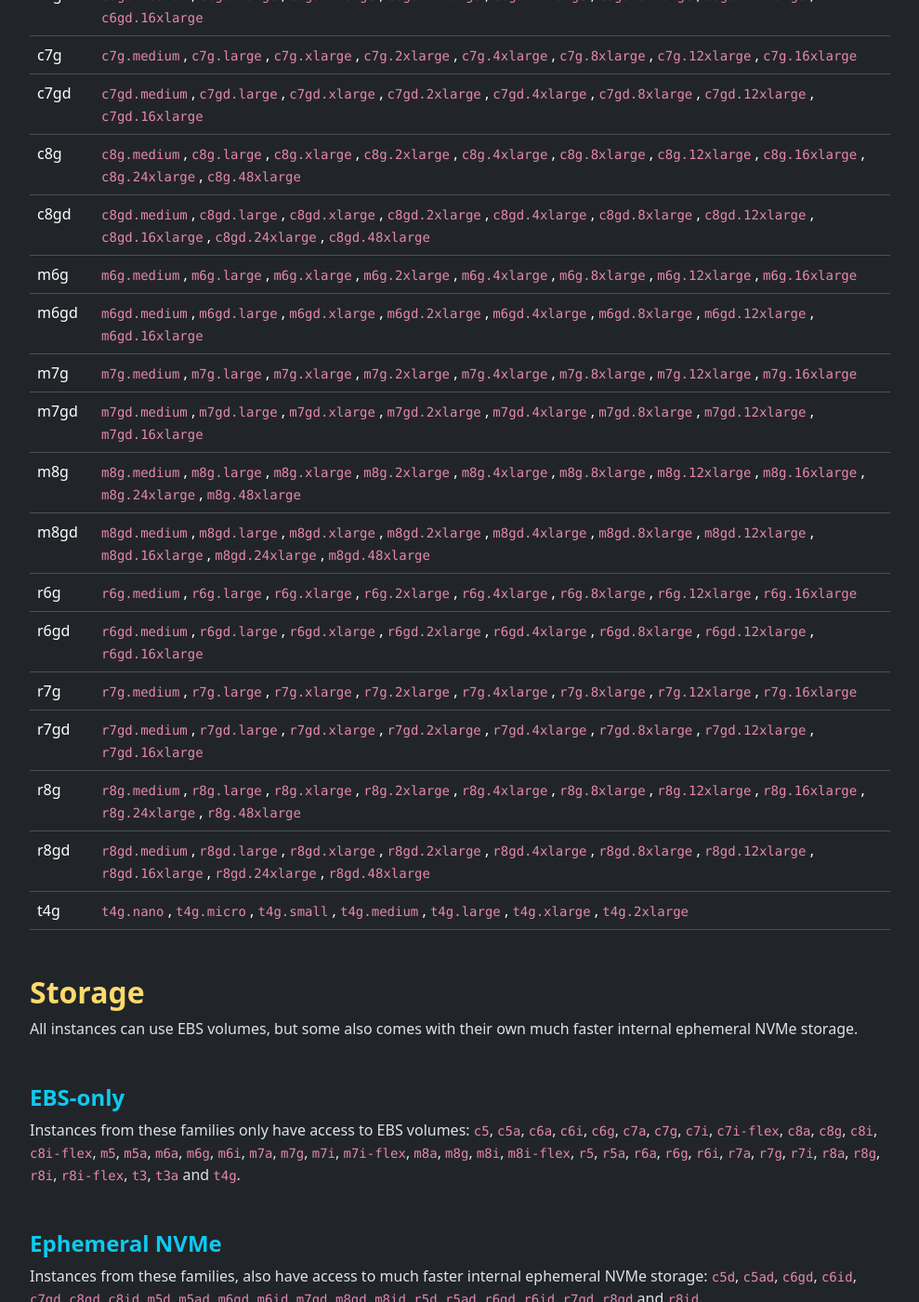
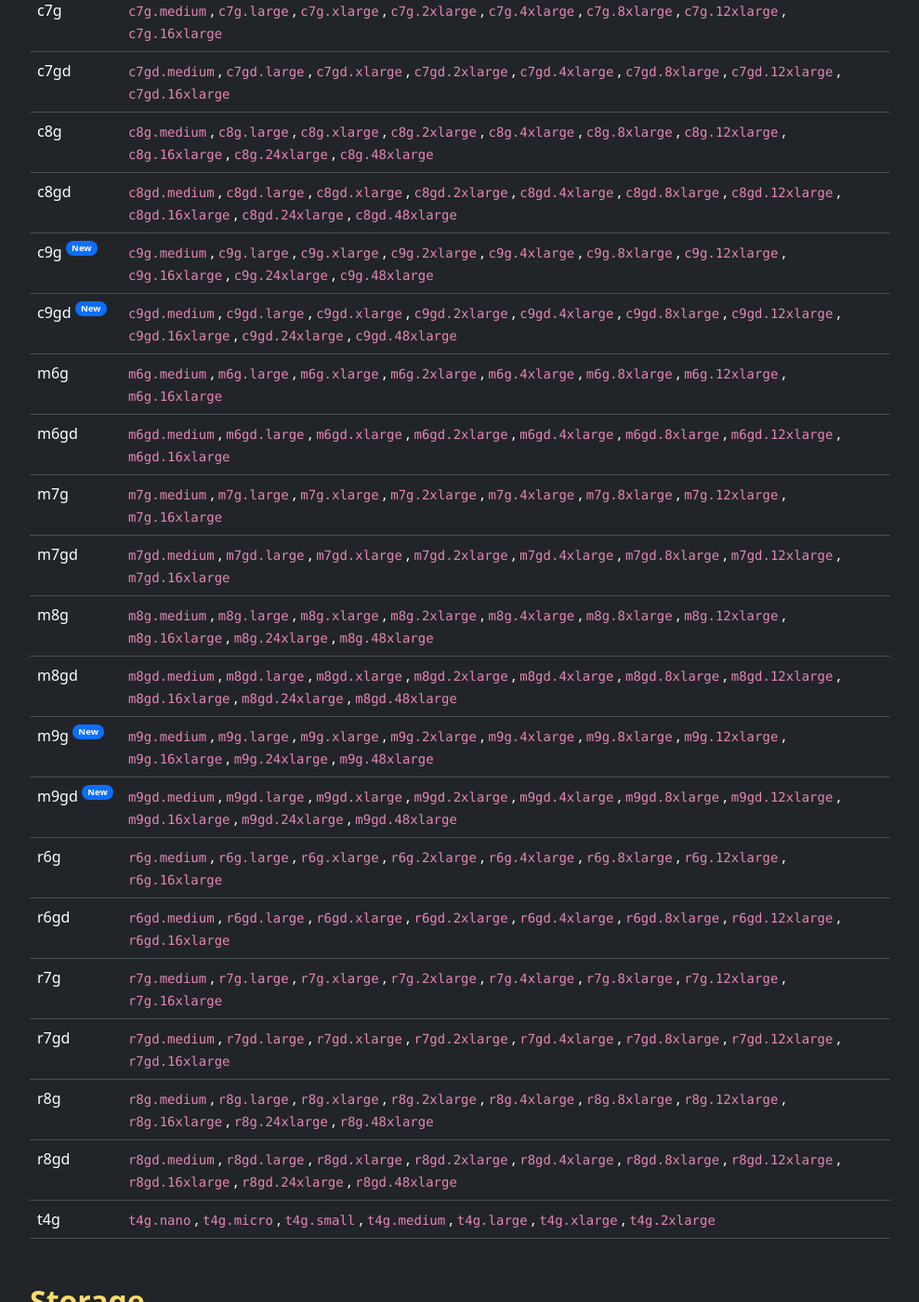
Before and after one commit to sprinters-sh/sprinters.sh, a Jekyll site: the page built from docs/instances.md, in a window 1280 px wide and 1400 px high, scrolled down 3768 px. Shown: the whole window at 93% size, without its empty margins (240-1229 px from the left). Built offline with Jekyll 4.4.1, drawn with Linux system fonts in a browser that asks for light colours; some of the changed text lies outside the part shown.

Commit message:
AWS c9g, c9gd, m9g and m9gd instance support

```diff
--- a/_config.yml
+++ b/_config.yml
@@ -10,6 +10,7 @@ exclude:
   - docker-compose.yml
   - Dockerfile
   - README.md
+  - CLAUDE.md
   - CNAME
   - "*.pdn"
   - "*.drawio"
--- a/_data/new.yml
+++ b/_data/new.yml
@@ -1,3 +1,9 @@
+- date: "2026-07-21"
+  title: "AWS <code>c9g</code>, <code>c9gd</code>, <code>m9g</code> and <code>m9gd</code> instance support"
+  href: "/docs/instances#types"
+  image: "/assets/new/2026-07-21-cm9gd.png"
+  details: "The newest generation of AWS Graviton-based compute-optimized and general-purpose instances with and without local NVMe storage are now available to run your jobs!"
+
 - date: "2026-03-27"
   title: "Automatically rerun spot jobs as on-demand on instance reclaim"
   href: "/docs/spot#rerun"
--- a/docs/instances.md
+++ b/docs/instances.md
@@ -40,7 +40,7 @@ These instances support between 1 and 384 vCPUs and 0.5 and 3072 GiB of RAM.
 | c7i-flex | `c7i-flex.large` , `c7i-flex.xlarge` , `c7i-flex.2xlarge` , `c7i-flex.4xlarge` , `c7i-flex.8xlarge` , `c7i-flex.12xlarge` , `c7i-flex.16xlarge` |
 | c8i | `c8i.large` , `c8i.xlarge` , `c8i.2xlarge` , `c8i.4xlarge` , `c8i.8xlarge` , `c8i.12xlarge` , `c8i.16xlarge` , `c8i.24xlarge` , `c8i.32xlarge` , `c8i.48xlarge` , `c8i.96xlarge` |
 | c8i-flex | `c8i-flex.large` , `c8i-flex.xlarge` , `c8i-flex.2xlarge` , `c8i-flex.4xlarge` , `c8i-flex.8xlarge` , `c8i-flex.12xlarge` , `c8i-flex.16xlarge` |
-| <nobr>c8id <span class="badge badge-super rounded-pill text-bg-primary">New</span></nobr> | `c8id.large` , `c8id.xlarge` , `c8id.2xlarge` , `c8id.4xlarge` , `c8id.8xlarge` , `c8id.12xlarge` , `c8id.16xlarge` , `c8id.24xlarge` , `c8id.32xlarge` , `c8id.48xlarge` , `c8id.96xlarge` |
+| c8id | `c8id.large` , `c8id.xlarge` , `c8id.2xlarge` , `c8id.4xlarge` , `c8id.8xlarge` , `c8id.12xlarge` , `c8id.16xlarge` , `c8id.24xlarge` , `c8id.32xlarge` , `c8id.48xlarge` , `c8id.96xlarge` |
 | m5 | `m5.large` , `m5.xlarge` , `m5.2xlarge` , `m5.4xlarge` , `m5.8xlarge` , `m5.12xlarge` , `m5.16xlarge` , `m5.24xlarge` |
 | m5d | `m5d.large` , `m5d.xlarge` , `m5d.2xlarge` , `m5d.4xlarge` , `m5d.8xlarge` , `m5d.12xlarge` , `m5d.16xlarge` , `m5d.24xlarge` |
 | m6i | `m6i.large` , `m6i.xlarge` , `m6i.2xlarge` , `m6i.4xlarge` , `m6i.8xlarge` , `m6i.12xlarge` , `m6i.16xlarge` , `m6i.24xlarge` , `m6i.32xlarge` |
@@ -49,14 +49,14 @@ These instances support between 1 and 384 vCPUs and 0.5 and 3072 GiB of RAM.
 | m7i-flex | `m7i-flex.large` , `m7i-flex.xlarge` , `m7i-flex.2xlarge` , `m7i-flex.4xlarge` , `m7i-flex.8xlarge` , `m7i-flex.12xlarge` , `m7i-flex.16xlarge` |
 | m8i | `m8i.large` , `m8i.xlarge` , `m8i.2xlarge` , `m8i.4xlarge` , `m8i.8xlarge` , `m8i.12xlarge` , `m8i.16xlarge` , `m8i.24xlarge` , `m8i.32xlarge` , `m8i.48xlarge` , `m8i.96xlarge` |
 | m8i-flex | `m8i-flex.large` , `m8i-flex.xlarge` , `m8i-flex.2xlarge` , `m8i-flex.4xlarge` , `m8i-flex.8xlarge` , `m8i-flex.12xlarge` , `m8i-flex.16xlarge` |
-| <nobr>m8id <span class="badge badge-super rounded-pill text-bg-primary">New</span></nobr> | `m8id.large` , `m8id.xlarge` , `m8id.2xlarge` , `m8id.4xlarge` , `m8id.8xlarge` , `m8id.12xlarge` , `m8id.16xlarge` , `m8id.24xlarge` , `m8id.32xlarge` , `m8id.48xlarge` , `m8id.96xlarge` |
+| m8id | `m8id.large` , `m8id.xlarge` , `m8id.2xlarge` , `m8id.4xlarge` , `m8id.8xlarge` , `m8id.12xlarge` , `m8id.16xlarge` , `m8id.24xlarge` , `m8id.32xlarge` , `m8id.48xlarge` , `m8id.96xlarge` |
 | r5 | `r5.large` , `r5.xlarge` , `r5.2xlarge` , `r5.4xlarge` , `r5.8xlarge` , `r5.12xlarge` , `r5.16xlarge` , `r5.24xlarge` |
 | r5d | `r5d.large` , `r5d.xlarge` , `r5d.2xlarge` , `r5d.4xlarge` , `r5d.8xlarge` , `r5d.12xlarge` , `r5d.16xlarge` , `r5d.24xlarge` |
 | r6i | `r6i.large` , `r6i.xlarge` , `r6i.2xlarge` , `r6i.4xlarge` , `r6i.8xlarge` , `r6i.12xlarge` , `r6i.16xlarge` , `r6i.24xlarge` , `r6i.32xlarge` |
 | r6id | `r6id.large` , `r6id.xlarge` , `r6id.2xlarge` , `r6id.4xlarge` , `r6id.8xlarge` , `r6id.12xlarge` , `r6id.16xlarge` , `r6id.24xlarge` , `r6id.32xlarge` |
 | r7i | `r7i.large` , `r7i.xlarge` , `r7i.2xlarge` , `r7i.4xlarge` , `r7i.8xlarge` , `r7i.12xlarge` , `r7i.16xlarge` , `r7i.24xlarge` , `r7i.48xlarge` |
 | r8i | `r8i.large` , `r8i.xlarge` , `r8i.2xlarge` , `r8i.4xlarge` , `r8i.8xlarge` , `r8i.12xlarge` , `r8i.16xlarge` , `r8i.24xlarge` , `r8i.32xlarge` , `r8i.48xlarge` , `r8i.96xlarge` |
-| <nobr>r8i <span class="badge badge-super rounded-pill text-bg-primary">New</span></nobr> | `r8id.large` , `r8id.xlarge` , `r8id.2xlarge` , `r8id.4xlarge` , `r8id.8xlarge` , `r8id.12xlarge` , `r8id.16xlarge` , `r8id.24xlarge` , `r8id.32xlarge` , `r8id.48xlarge` , `r8id.96xlarge` |
+| r8id | `r8id.large` , `r8id.xlarge` , `r8id.2xlarge` , `r8id.4xlarge` , `r8id.8xlarge` , `r8id.12xlarge` , `r8id.16xlarge` , `r8id.24xlarge` , `r8id.32xlarge` , `r8id.48xlarge` , `r8id.96xlarge` |
 | r8i-flex | `r8i-flex.large` , `r8i-flex.xlarge` , `r8i-flex.2xlarge` , `r8i-flex.4xlarge` , `r8i-flex.8xlarge` , `r8i-flex.12xlarge` , `r8i-flex.16xlarge` |
 | t3 | `t3.nano` , `t3.micro` , `t3.small` , `t3.medium` , `t3.large` , `t3.xlarge` , `t3.2xlarge` |
 {: .table #instance-types }
@@ -92,12 +92,16 @@ These instances support between 1 and 384 vCPUs and 0.5 and 3072 GiB of RAM.
 | c7gd | `c7gd.medium` , `c7gd.large` , `c7gd.xlarge` , `c7gd.2xlarge` , `c7gd.4xlarge` , `c7gd.8xlarge` , `c7gd.12xlarge` , `c7gd.16xlarge` |
 | c8g | `c8g.medium` , `c8g.large` , `c8g.xlarge` , `c8g.2xlarge` , `c8g.4xlarge` , `c8g.8xlarge` , `c8g.12xlarge` , `c8g.16xlarge` , `c8g.24xlarge` , `c8g.48xlarge` |
 | c8gd | `c8gd.medium` , `c8gd.large` , `c8gd.xlarge` , `c8gd.2xlarge` , `c8gd.4xlarge` , `c8gd.8xlarge` , `c8gd.12xlarge` , `c8gd.16xlarge` , `c8gd.24xlarge` , `c8gd.48xlarge` |
+| <nobr>c9g <span class="badge badge-super rounded-pill text-bg-primary">New</span></nobr> | `c9g.medium` , `c9g.large` , `c9g.xlarge` , `c9g.2xlarge` , `c9g.4xlarge` , `c9g.8xlarge` , `c9g.12xlarge` , `c9g.16xlarge` , `c9g.24xlarge` , `c9g.48xlarge` |
+| <nobr>c9gd <span class="badge badge-super rounded-pill text-bg-primary">New</span></nobr> | `c9gd.medium` , `c9gd.large` , `c9gd.xlarge` , `c9gd.2xlarge` , `c9gd.4xlarge` , `c9gd.8xlarge` , `c9gd.12xlarge` , `c9gd.16xlarge` , `c9gd.24xlarge` , `c9gd.48xlarge` |
 | m6g | `m6g.medium` , `m6g.large` , `m6g.xlarge` , `m6g.2xlarge` , `m6g.4xlarge` , `m6g.8xlarge` , `m6g.12xlarge` , `m6g.16xlarge` |
 | m6gd | `m6gd.medium` , `m6gd.large` , `m6gd.xlarge` , `m6gd.2xlarge` , `m6gd.4xlarge` , `m6gd.8xlarge` , `m6gd.12xlarge` , `m6gd.16xlarge` |
 | m7g | `m7g.medium` , `m7g.large` , `m7g.xlarge` , `m7g.2xlarge` , `m7g.4xlarge` , `m7g.8xlarge` , `m7g.12xlarge` , `m7g.16xlarge` |
 | m7gd | `m7gd.medium` , `m7gd.large` , `m7gd.xlarge` , `m7gd.2xlarge` , `m7gd.4xlarge` , `m7gd.8xlarge` , `m7gd.12xlarge` , `m7gd.16xlarge` |
 | m8g | `m8g.medium` , `m8g.large` , `m8g.xlarge` , `m8g.2xlarge` , `m8g.4xlarge` , `m8g.8xlarge` , `m8g.12xlarge` , `m8g.16xlarge` , `m8g.24xlarge` , `m8g.48xlarge` |
 | m8gd | `m8gd.medium` , `m8gd.large` , `m8gd.xlarge` , `m8gd.2xlarge` , `m8gd.4xlarge` , `m8gd.8xlarge` , `m8gd.12xlarge` , `m8gd.16xlarge` , `m8gd.24xlarge` , `m8gd.48xlarge` |
+| <nobr>m9g <span class="badge badge-super rounded-pill text-bg-primary">New</span></nobr> | `m9g.medium` , `m9g.large` , `m9g.xlarge` , `m9g.2xlarge` , `m9g.4xlarge` , `m9g.8xlarge` , `m9g.12xlarge` , `m9g.16xlarge` , `m9g.24xlarge` , `m9g.48xlarge` |
+| <nobr>m9gd <span class="badge badge-super rounded-pill text-bg-primary">New</span></nobr> | `m9gd.medium` , `m9gd.large` , `m9gd.xlarge` , `m9gd.2xlarge` , `m9gd.4xlarge` , `m9gd.8xlarge` , `m9gd.12xlarge` , `m9gd.16xlarge` , `m9gd.24xlarge` , `m9gd.48xlarge` |
 | r6g | `r6g.medium` , `r6g.large` , `r6g.xlarge` , `r6g.2xlarge` , `r6g.4xlarge` , `r6g.8xlarge` , `r6g.12xlarge` , `r6g.16xlarge` |
 | r6gd | `r6gd.medium` , `r6gd.large` , `r6gd.xlarge` , `r6gd.2xlarge` , `r6gd.4xlarge` , `r6gd.8xlarge` , `r6gd.12xlarge` , `r6gd.16xlarge` |
 | r7g | `r7g.medium` , `r7g.large` , `r7g.xlarge` , `r7g.2xlarge` , `r7g.4xlarge` , `r7g.8xlarge` , `r7g.12xlarge` , `r7g.16xlarge` |
@@ -115,16 +119,16 @@ All instances can use EBS volumes, but some also comes with their own much faste
 {% include h3.html id="ebs" text="EBS-only" %}
 
 Instances from these families only have access to EBS volumes:
-`c5`, `c5a`, `c6a`, `c6i`, `c6g`, `c7a`, `c7g`, `c7i`, `c7i-flex`, `c8a`, `c8g`, `c8i`, `c8i-flex`,
-`m5`, `m5a`, `m6a`, `m6g`, `m6i`, `m7a`, `m7g`, `m7i`, `m7i-flex`, `m8a`, `m8g`, `m8i`, `m8i-flex`,
+`c5`, `c5a`, `c6a`, `c6i`, `c6g`, `c7a`, `c7g`, `c7i`, `c7i-flex`, `c8a`, `c8g`, `c8i`, `c8i-flex`, `c9g`,
+`m5`, `m5a`, `m6a`, `m6g`, `m6i`, `m7a`, `m7g`, `m7i`, `m7i-flex`, `m8a`, `m8g`, `m8i`, `m8i-flex`, `m9g`,
 `r5`, `r5a`, `r6a`, `r6g`, `r6i`, `r7a`, `r7g`, `r7i`, `r8a`, `r8g`, `r8i`, `r8i-flex`,
 `t3`, `t3a` and `t4g`.
 
 {% include h3.html id="ephemeral" text="Ephemeral NVMe" %}
 
 Instances from these families, also have access to much faster internal ephemeral NVMe storage:
-`c5d`, `c5ad`, `c6gd`, `c6id`, `c7gd`, `c8gd`, `c8id`,
-`m5d`, `m5ad`, `m6gd`, `m6id`, `m7gd`, `m8gd`, `m8id`,
+`c5d`, `c5ad`, `c6gd`, `c6id`, `c7gd`, `c8gd`, `c8id`, `c9gd`,
+`m5d`, `m5ad`, `m6gd`, `m6id`, `m7gd`, `m8gd`, `m8id`, `m9gd`,
 `r5d`, `r5ad`, `r6gd`, `r6id`, `r7gd`, `r8gd` and `r8id`.
 
 {% include h2.html text="Usage" %}
--- a/index.html
+++ b/index.html
@@ -69,7 +69,7 @@ title: "Run your GitHub Actions jobs 10x cheaper on your own AWS account"
             <div class="col">
                 <a href="/docs/instances#types" class="link-light d-inline-block">
                     <i class="bi bi-cpu fs-2 fs-md-0 text-warning-emphasis"></i><br>
-                    <span class="fs-2 fs-md-0 fw-semibold text-warning lh-sm">548</span><br>
+                    <span class="fs-2 fs-md-0 fw-semibold text-warning lh-sm">588</span><br>
                     <span class="fs-8 fs-md-6 fw-bold">EC2 instance types</span>
                 </a>
             </div>
--- a/pricing.html
+++ b/pricing.html
@@ -21,7 +21,7 @@ title: "Pricing"
             <div class="text-start d-inline-block">
                 <ul class="lh-lg fw-bold ps-0" style="list-style: none;">
                     <li><i class="bi bi-check-lg text-success-emphasis"></i> Easy click-through <a href="/docs/setup">setup</a></li>
-                    <li><i class="bi bi-check-lg text-success-emphasis"></i> 548 <a href="/docs/label#instance-type">x64</a> and <a href="/docs/label#instance-type">arm64</a> instance types</li>
+                    <li><i class="bi bi-check-lg text-success-emphasis"></i> 588 <a href="/docs/label#instance-type">x64</a> and <a href="/docs/label#instance-type">arm64</a> instance types</li>
                     <li><i class="bi bi-check-lg text-success-emphasis"></i> From <a href="/docs/label#instance-type">1 to 384 vCPUs</a> per job</li>
                     <li><i class="bi bi-check-lg text-success-emphasis"></i> From <a href="/docs/label#instance-type">0.5 to 3072 GiB RAM</a> per job</li>
                     <li><i class="bi bi-check-lg text-success-emphasis"></i> From <a href="/docs/volumes">1 to 65536 GiB temp disk space</a> per job</li>
```
Also changed, not shown: other parts of docs/instances.md (+1 -1 lines), CLAUDE.md (added, +50 -0 lines), docs/label.md (+1 -1 lines), assets/new/2026-07-21-cm9gd.png (added).
